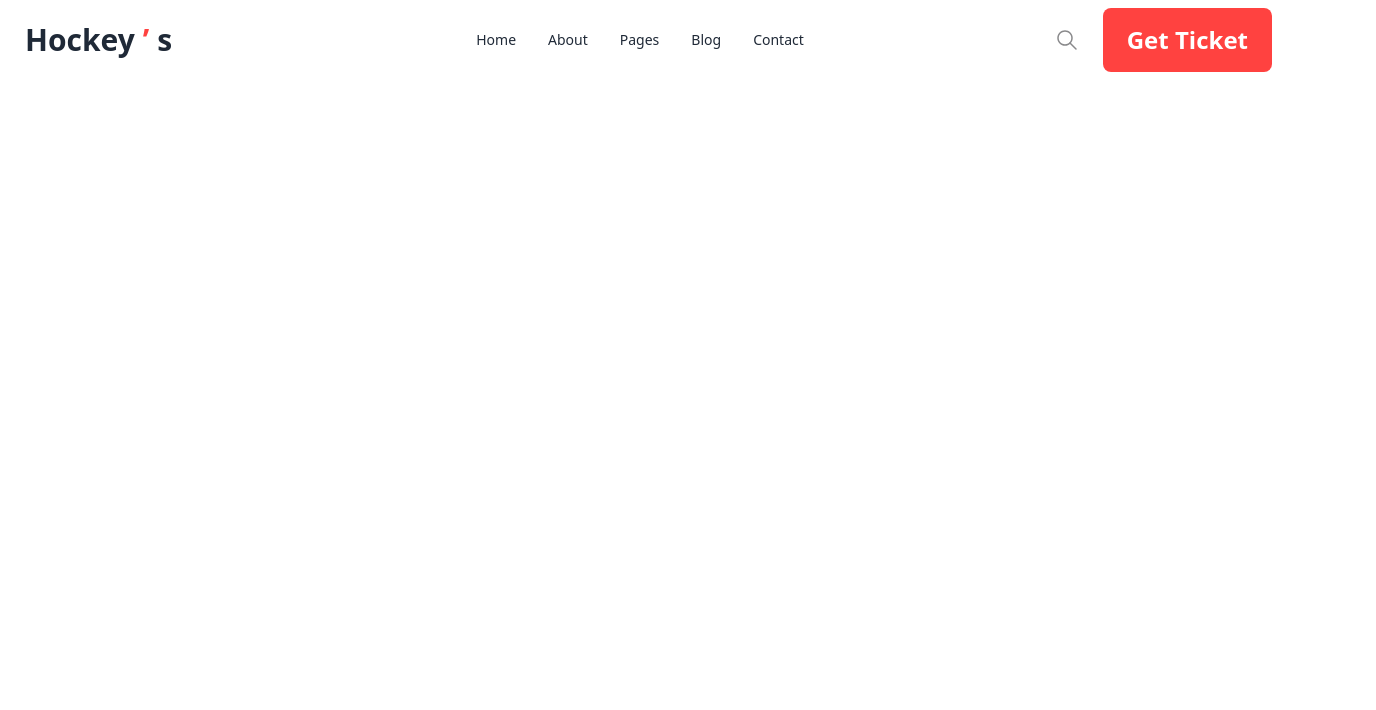
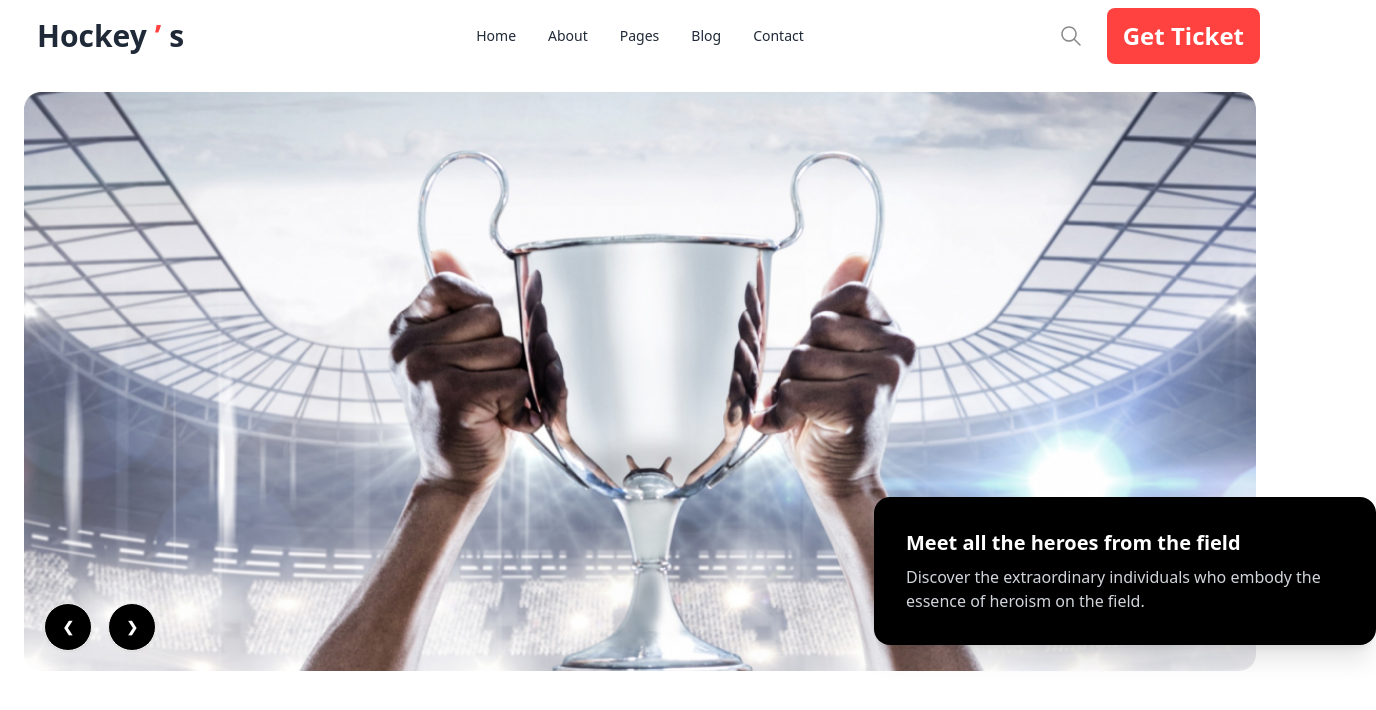
Before and after one commit to Fayshal007/hockey-website, a plain HTML site: page index.html in a window 1280 px wide. Shown: the whole page, 1376 px wide, since content can reach past the window. Drawn offline with nearby package versions, Linux system fonts and the light colour scheme.

Commit message:
bannaer caresol done

```diff
--- a/index.html
+++ b/index.html
@@ -11,16 +11,21 @@
 </head>
 
 <body>
-    <header class="container mx-auto">
+    <header class="container mx-auto px-3">
         <!------------------- navbar ------------------->
         <nav>
             <div class="navbar bg-base-100">
                 <div class="navbar-start">
                     <div class="dropdown">
                         <div tabindex="0" role="button" class="btn btn-ghost lg:hidden">
-                      <svg xmlns="http://www.w3.org/2000/svg" class="h-5 w-5" fill="none" viewBox="0 0 24 24" stroke="currentColor"><path stroke-linecap="round" stroke-linejoin="round" stroke-width="2" d="M4 6h16M4 12h8m-8 6h16" /></svg>
+                            <svg xmlns="http://www.w3.org/2000/svg" class="h-5 w-5" fill="none" viewBox="0 0 24 24"
+                                stroke="currentColor">
+                                <path stroke-linecap="round" stroke-linejoin="round" stroke-width="2"
+                                    d="M4 6h16M4 12h8m-8 6h16" />
+                            </svg>
                         </div>
-                    <ul tabindex="0" class="menu menu-sm dropdown-content mt-3 z-[1] p-2 shadow bg-base-100 rounded-box w-52">
+                        <ul tabindex="0"
+                            class="menu menu-sm dropdown-content mt-3 z-[1] p-2 shadow bg-base-100 rounded-box w-52">
                             <li><a>Home</a></li>
                             <li><a>About</a></li>
                             <li><a>Pages</a></li>
@@ -43,23 +48,57 @@
                     <div class="hidden mr-6 lg:block">
                         <svg xmlns="http://www.w3.org/2000/svg" width="24" height="24" viewBox="0 0 24 24" fill="none">
                             <g clip-path="url(#clip0_5_6)">
-                              <path d="M3 10C3 10.9193 3.18106 11.8295 3.53284 12.6788C3.88463 13.5281 4.40024 14.2997 5.05025 14.9497C5.70026 15.5998 6.47194 16.1154 7.32122 16.4672C8.1705 16.8189 9.08075 17 10 17C10.9193 17 11.8295 16.8189 12.6788 16.4672C13.5281 16.1154 14.2997 15.5998 14.9497 14.9497C15.5998 14.2997 16.1154 13.5281 16.4672 12.6788C16.8189 11.8295 17 10.9193 17 10C17 9.08075 16.8189 8.1705 16.4672 7.32122C16.1154 6.47194 15.5998 5.70026 14.9497 5.05025C14.2997 4.40024 13.5281 3.88463 12.6788 3.53284C11.8295 3.18106 10.9193 3 10 3C9.08075 3 8.1705 3.18106 7.32122 3.53284C6.47194 3.88463 5.70026 4.40024 5.05025 5.05025C4.40024 5.70026 3.88463 6.47194 3.53284 7.32122C3.18106 8.1705 3 9.08075 3 10Z" stroke="#89898B" stroke-width="1.5" stroke-linecap="round" stroke-linejoin="round"/>
-                              <path d="M21 21L15 15" stroke="#89898B" stroke-width="1.5" stroke-linecap="round" stroke-linejoin="round"/>
+                                <path
+                                    d="M3 10C3 10.9193 3.18106 11.8295 3.53284 12.6788C3.88463 13.5281 4.40024 14.2997 5.05025 14.9497C5.70026 15.5998 6.47194 16.1154 7.32122 16.4672C8.1705 16.8189 9.08075 17 10 17C10.9193 17 11.8295 16.8189 12.6788 16.4672C13.5281 16.1154 14.2997 15.5998 14.9497 14.9497C15.5998 14.2997 16.1154 13.5281 16.4672 12.6788C16.8189 11.8295 17 10.9193 17 10C17 9.08075 16.8189 8.1705 16.4672 7.32122C16.1154 6.47194 15.5998 5.70026 14.9497 5.05025C14.2997 4.40024 13.5281 3.88463 12.6788 3.53284C11.8295 3.18106 10.9193 3 10 3C9.08075 3 8.1705 3.18106 7.32122 3.53284C6.47194 3.88463 5.70026 4.40024 5.05025 5.05025C4.40024 5.70026 3.88463 6.47194 3.53284 7.32122C3.18106 8.1705 3 9.08075 3 10Z"
+                                    stroke="#89898B" stroke-width="1.5" stroke-linecap="round"
+                                    stroke-linejoin="round" />
+                                <path d="M21 21L15 15" stroke="#89898B" stroke-width="1.5" stroke-linecap="round"
+                                    stroke-linejoin="round" />
                             </g>
                             <defs>
                                 <clipPath id="clip0_5_6">
-                                <rect width="24" height="24" fill="white"/>
+                                    <rect width="24" height="24" fill="white" />
                                 </clipPath>
                             </defs>
                         </svg>
                     </div>
-                    <button class="px-6 py-4 rounded-lg bg-[#FF4240] text-white text-2xl font-bold">
+                    <button class="px-4 py-3 rounded-lg bg-[#FF4240] text-white text-2xl font-bold">
                         Get Ticket
                     </button>
 
                 </div>
             </div>
         </nav>
+
+
+        <!------------------- Carousel ------------------->
+        <div class="mt-5 mx-3">
+            <div class="carousel w-full rounded-2xl">
+                <div id="slide1" class="carousel-item relative w-full">
+                    <img src="./Images/1.png" class="w-full" />
+                    <div class="absolute flex space-x-4 bottom-5 left-[135px] lg:left-5">
+                        <a href="#slide2" class="btn btn-circle bg-black text-white">❮</a>
+                        <a href="#slide2" class="btn btn-circle bg-black text-white">❯</a>
+                    </div>
+                </div>
+                <div id="slide2" class="carousel-item relative w-full">
+                    <img src="./Images/4.png" class="w-full" />
+                    <div class="absolute flex space-x-4 bottom-5 left-[135px] lg:left-5">
+                        <a href="#slide1" class="btn btn-circle bg-black text-white">❮</a>
+                        <a href="#slide1" class="btn btn-circle bg-black text-white">❯</a>
+                    </div>
+                </div>
+            </div>
+        </div>
+        <div class="mx-3 mt-3 lg:w-2/5 lg:-translate-y-48 lg:translate-x-[850px]">
+            <div class="card bg-black text-white shadow-xl">
+                <div class="card-body">
+                    <h2 class="card-title">Meet all the heroes from the field</h2>
+                    <p class="text-gray-300">Discover the extraordinary individuals who embody the essence of heroism on
+                        the field. </p>
+                </div>
+            </div>
+        </div>
     </header>
 
 
```
Lines whose indentation alone changed are shown as unchanged.
